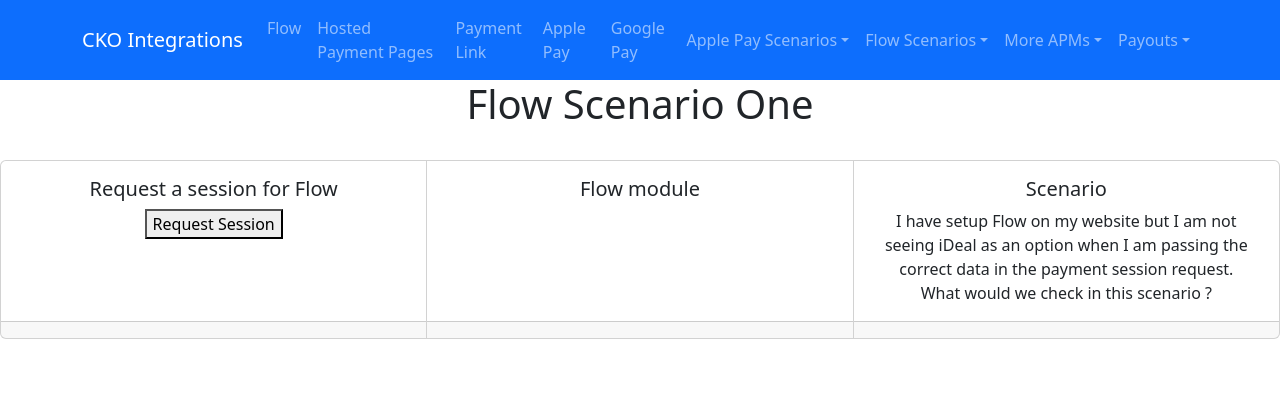
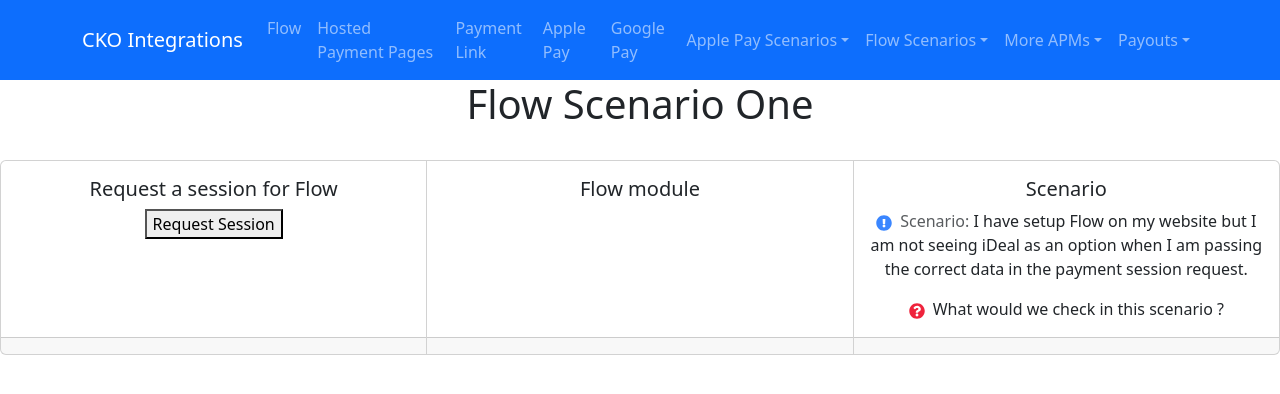
Before and after one commit to Mark-Reilly-Checkout/React-Flask-Project, a React (Create React App) app in the folder frontend/: page /flowScenarioOne in a window 1280 px wide. Shown: the top 394 px of the page. Built offline with nearby package versions, Linux system fonts and the light colour scheme.

Commit message:
Started scenario One for Flow

```diff
--- a/frontend/src/components/Scenarios/Flow/Scenario One/FlowS1.js
+++ b/frontend/src/components/Scenarios/Flow/Scenario One/FlowS1.js
@@ -6,6 +6,7 @@ import { Frames, CardNumber, ExpiryDate, Cvv } from "frames-react";
 import { loadCheckoutWebComponents } from '@checkout.com/checkout-web-components';
 import { toast } from 'react-toastify';
 import { useSearchParams } from "react-router-dom";
+import { FaExclamationCircle, FaQuestionCircle } from 'react-icons/fa';
 
 
 
@@ -169,11 +170,13 @@ const FlowS1 = () => {
                         <Card.Body>
                             <Card.Title className="text-center">Scenario</Card.Title>
                             <Card.Text>
-                                <div className="text-center" color='blue'>
-                                    I have setup Flow on my website but I am not seeing iDeal as an option
+                                <div className="text-center" >
+                                <FaExclamationCircle color="#3a86ff" style={{marginRight: 8}}/>
+                                <span className="text-muted">Scenario: </span> I have setup Flow on my website but I am not seeing iDeal as an option
                                     when I am passing the correct data in the payment session request.
                                 </div>
-                                <div className="text-center">
+                                <div className="text-center mt-3" >
+                                <FaQuestionCircle color="#ef233c" style={{marginRight: 8}}/>
                                 What would we check in this scenario ?
                                 </div>
                             </Card.Text>
```
